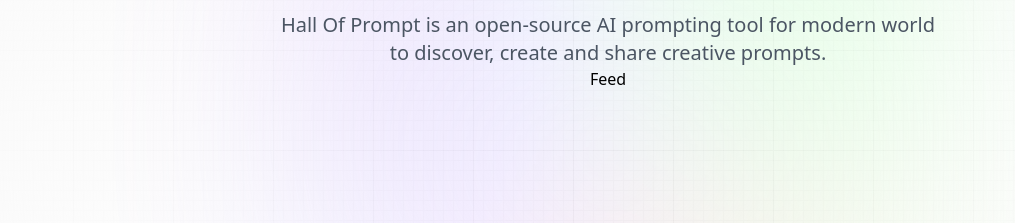
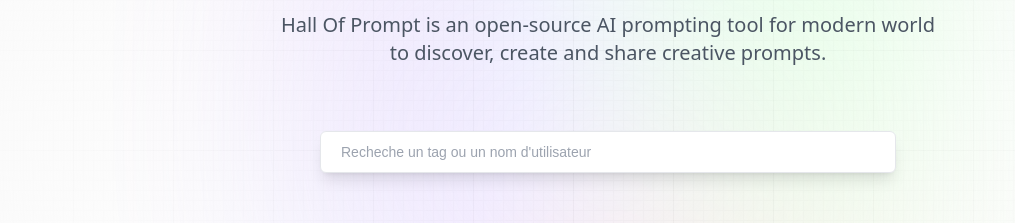
Before and after one commit to Sma-source/hallofprompt, a Next.js app: page / in a window 1280 px wide. Shown: the part 255-478 px from the top of the page, without its empty margins (32-1047 px from the left). Built offline with nearby package versions, Linux system fonts and the light colour scheme; no server answers.

Commit message:
update Feed.jsx: add ui

```diff
--- a/components/Feed.jsx
+++ b/components/Feed.jsx
@@ -1,7 +1,26 @@
-import React from "react";
+"use client";
+
+import { useState, useEffect } from "react";
+import PromptCard from "./PromptCard";
 
 const Feed = () => {
-  return <div>Feed</div>;
+  const [searchText, setSearchText] = useState("");
+
+  const handleSearchChange = (e) => {};
+  return (
+    <section className="feed">
+      <form className="relative w-full flex-center">
+        <input
+          type="text"
+          placeholder="Recheche un tag ou un nom d'utilisateur"
+          value={searchText}
+          onChange={handleSearchChange}
+          required
+          className="search_input peer"
+        />
+      </form>
+    </section>
+  );
 };
 
 export default Feed;
```
